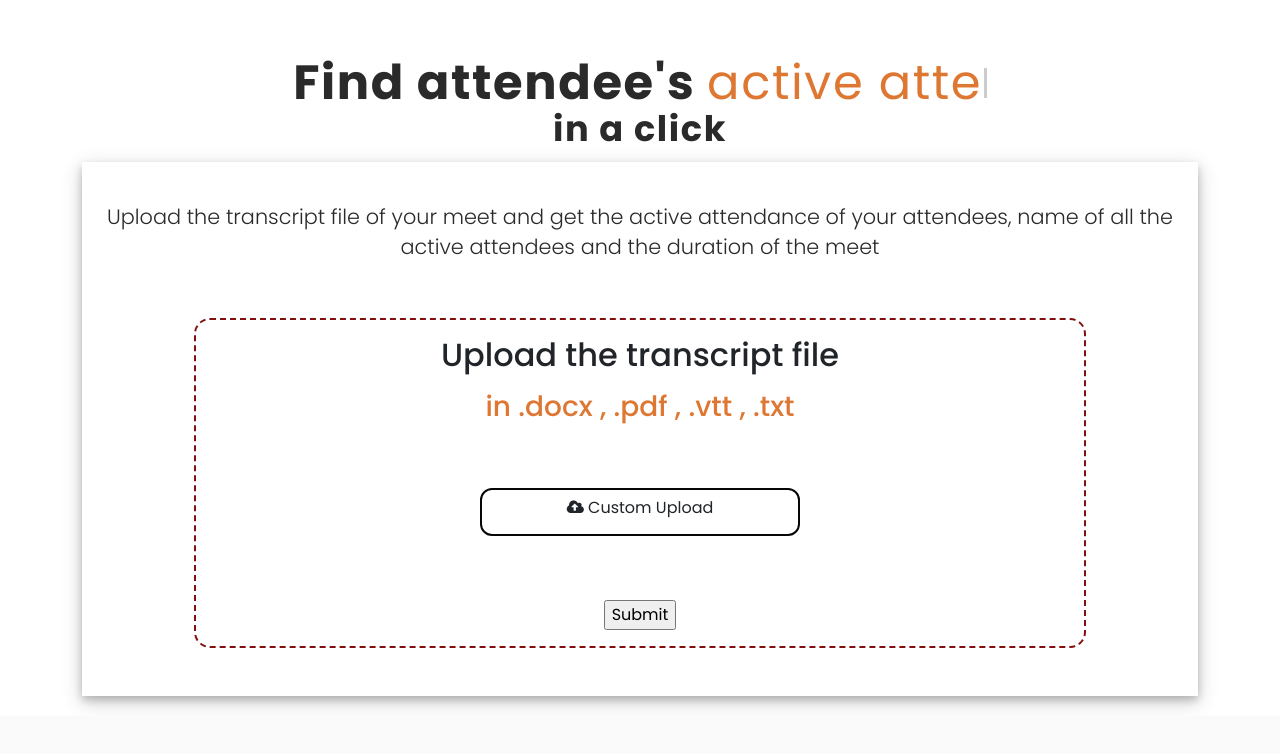
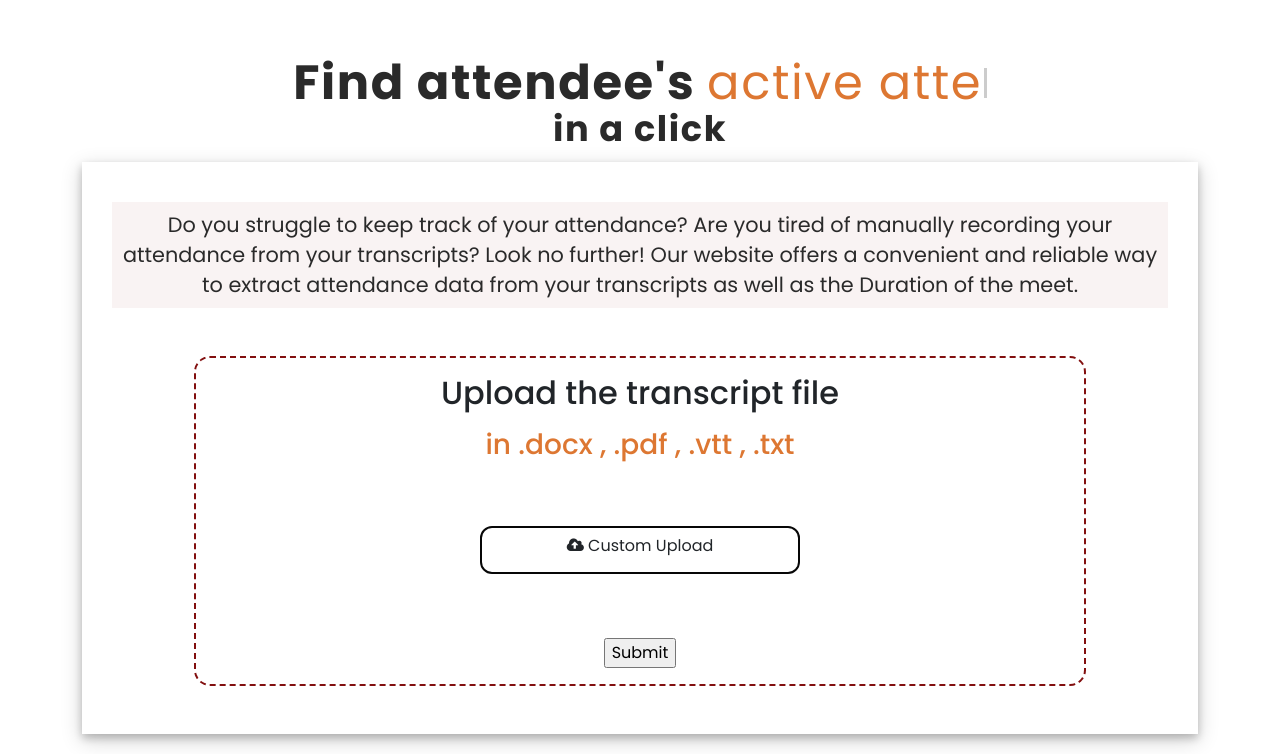
Before and after one commit to STM24/Mastek-STM24, a Flask app: page /attendees_page in a window 1280 px wide. Shown: the part 100-854 px from the top of the page. Before the commit the page ends 807 px from the top, so only its background shows below. Run offline with Flask 2, Linux system fonts and the light colour scheme; some libraries are stand-ins or nearby versions.

Commit message:
Content Added on homepage

```diff
--- a/static/assets/css/attendees.css
+++ b/static/assets/css/attendees.css
@@ -41,8 +41,11 @@
 .container1 .s-para{
   font-size: 1.3rem;
   letter-spacing: normal;
-  font-weight: 300;
-  padding-top: 40px;
+  text-align: center;
+  font-weight: 400;
+  margin: 40px 30px 0px 30px;
+  /* background-color: rgb(237 245 255 / var(1)); */
+  background-color: #f4e7e780;
 }
 .twobuttons{
   display: flex;
--- a/static/assets/css/summarize.css
+++ b/static/assets/css/summarize.css
@@ -41,8 +41,11 @@
 .container1 .s-para{
   font-size: 1.3rem;
   letter-spacing: normal;
+  text-align: center;
   font-weight: 300;
-  padding-top: 40px;
+  margin: 40px 30px 0px 30px;
+  /* background-color: rgb(237 245 255 / var(1)); */
+  background-color: #f4e7e780;
 }
 .twobuttons{
   display: flex;
--- a/templates/attendees_page.html
+++ b/templates/attendees_page.html
@@ -65,12 +65,7 @@
         </div>
 
         <div class="container1" style="margin-top: 10px; margin-bottom: 20px;   box-shadow: 0 4px 8px 0 rgba(0, 0, 0, 0.2), 0 6px 20px 0 rgba(0, 0, 0, 0.19);">
-
-            <p class="s-para">Upload the transcript file of your meet and get the active attendance of your attendees, name of all the active attendees and the duration of the meet</p>
-
-
-
-
+            <p class="s-para">Do you struggle to keep track of your attendance? Are you tired of manually recording your attendance from your transcripts? Look no further! Our website offers a convenient and reliable way to extract attendance data from your transcripts as well as the Duration of the meet.</p>
         <div class="container4" id="filecontainer" style="width: 80%;">
             <h2>
                 Upload the transcript file
--- a/templates/index.html
+++ b/templates/index.html
@@ -214,7 +214,7 @@ https://templatemo.com/tm-565-onix-digital
         <div class="col-lg-6">
           <div class="section-heading">
             <h2>Transforming the way you read: <em>Text summarization at your fingertips.</em></h2>
-            <p>You can browse free HTML templates on Too CSS website. Visit the website and explore latest website templates for your projects.You can browse free HTML templates on Too CSS website. Visit the website and explore latest website templates for your projects.</p>
+            <p style="text-align: justify;">In today's fast-paced world, time is a precious commodity. With the overwhelming amount of information available online, it can be challenging to keep up with everything. That's where text summarization comes in. By condensing lengthy articles or documents into concise and digestible summaries, you can save time and easily stay informed on the latest news and trends. Our website offers top-of-the-line text summarization tools that are quick, accurate, and user-friendly. Try it out today and see how it can simplify your life!</p>
             <div class="row">
               <!-- <div class="col-lg-4">
                 <div class="fact-item">
@@ -271,7 +271,7 @@ https://templatemo.com/tm-565-onix-digital
         <div class="col-lg-6 align-self-center">
           <div class="section-heading">
             <h2>Get Total Attendance &amp; <span>Duration of Meet</span></h2>
-            <p>You can browse free HTML templates on Too CSS website. Visit the website and explore latest website templates for your projects.You can browse free HTML templates on Too CSS website. Visit the website and explore latest website templates for your projects.</p>
+            <p style="text-align: justify;">Do you struggle to keep track of your attendance? Are you tired of manually recording your attendance from your transcripts? Look no further! Our website offers a convenient and reliable way to extract attendance data from your transcripts. With just a few clicks, you can access accurate attendance information that can be easily exported and shared. Say goodbye to the hassle of manual record-keeping and try our attendance extraction tool today!</p>
             <div class="row">
               <div class="down-buttons">
                 <br>
--- a/templates/summary_page.html
+++ b/templates/summary_page.html
@@ -69,7 +69,7 @@
         </div>
 
         <div class="container1" style="margin-top: 10px; margin-bottom: 20px;   box-shadow: 0 4px 8px 0 rgba(0, 0, 0, 0.2), 0 6px 20px 0 rgba(0, 0, 0, 0.19);">
-            <p class="s-para">Text Summarizer is an online summarizing tool that allows you to summarize long texts, paragraphs, and articles with their main concept in one click. paragraphs, and articles with their main concept in one click</p>
+            <p class="s-para">SummerAIrizer offers cutting-edge text summarization tools that can condense lengthy articles or documents into concise and easily digestible summaries. With our user-friendly interface, you can save time and stay informed on the go. Whether you're a busy professional, a student, or simply someone who wants to stay up-to-date, our text summarization tool is a game-changer. Try it out today and experience the power of streamlined information at your fingertips!</p>
             <div class="twobuttons">
                 <div style="border-radius: 0;" class="main-blue-button-hover">
                     <a  onclick="showtext()">Paste your text</a>
```
